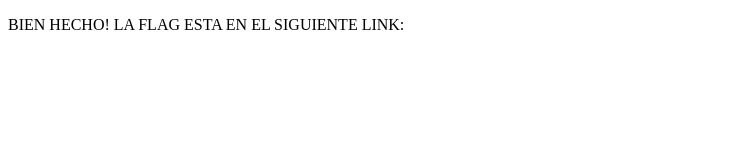
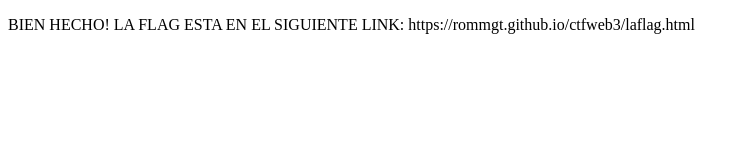
Before and after one commit to RommGT/ctfweb3, a plain HTML site: page library/infoflag.html in a window 1280 px wide. Shown: the whole page, without its empty margins (0-748 px from the left). Drawn offline with Linux system fonts and the light colour scheme.

Commit message:
Update infoflag.html

```diff
--- a/library/infoflag.html
+++ b/library/infoflag.html
@@ -3,6 +3,6 @@
 <head>
 </head>
 <body>
-<p> BIEN HECHO! LA FLAG ESTA EN EL SIGUIENTE LINK:
+<p> BIEN HECHO! LA FLAG ESTA EN EL SIGUIENTE LINK: https://rommgt.github.io/ctfweb3/laflag.html
 </body>
 </html>
```
